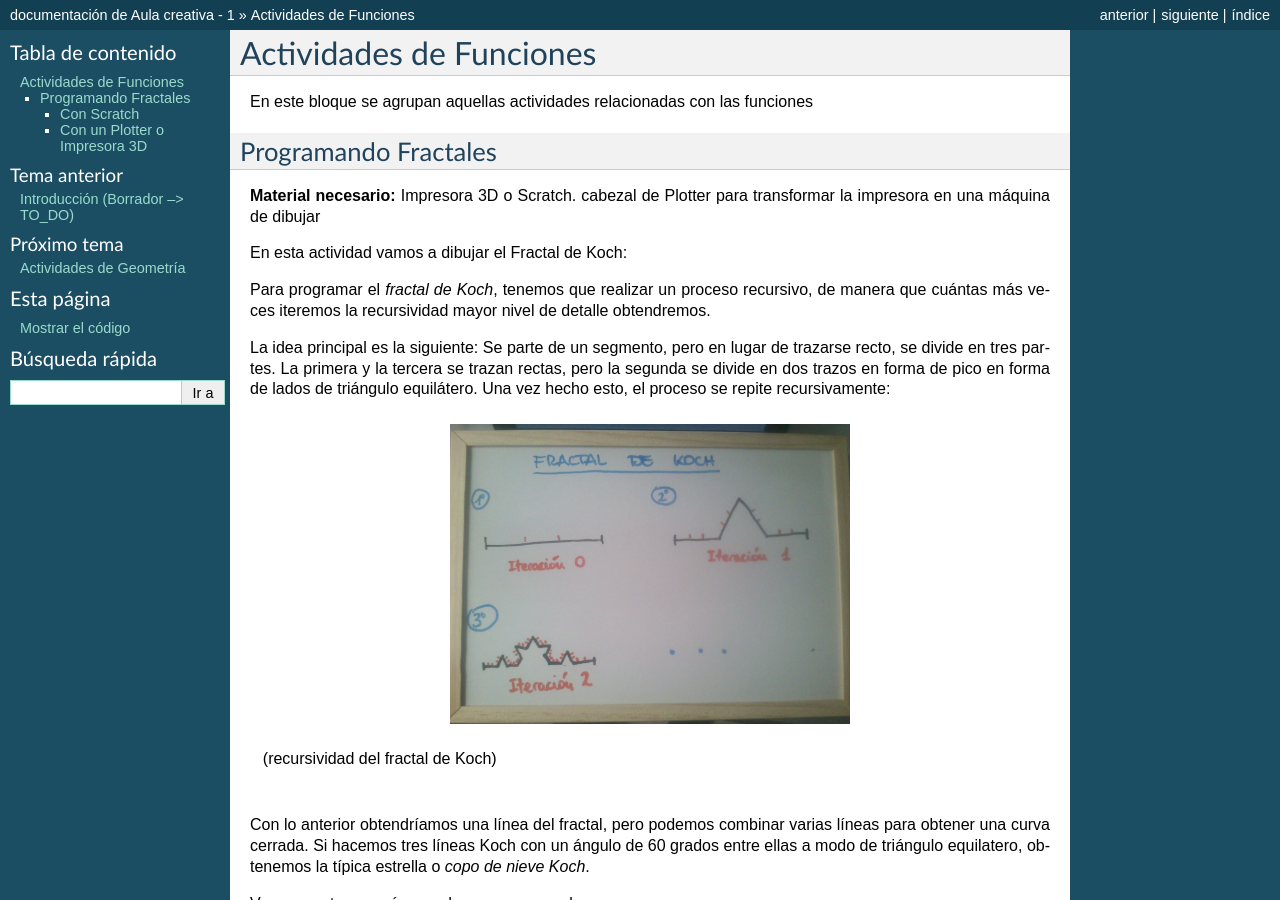
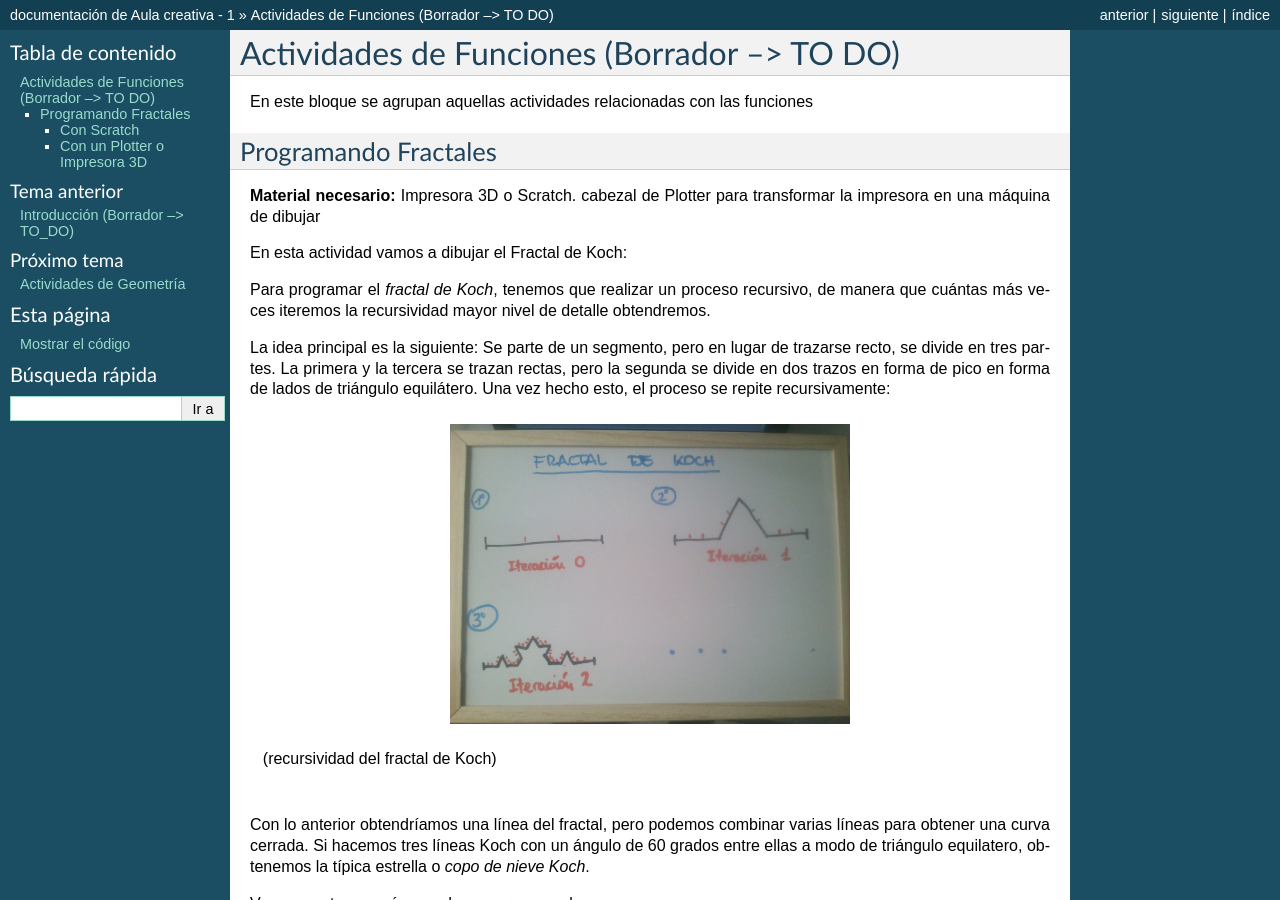
Before and after one commit to es3a10/aula_creativa, a Sphinx documentation site: the page built from docs/funciones.rst, in a window 1280 px wide and 900 px high. Built offline with Sphinx 7.4.7, drawn with Linux system fonts in a browser that asks for light colours; some of the changed text lies outside the part shown.

Commit message:
Update funciones.rst

```diff
--- a/docs/funciones.rst
+++ b/docs/funciones.rst
@@ -1,5 +1,5 @@
 ========================
-Actividades de Funciones
+Actividades de Funciones (Borrador --> TO DO)
 ========================
 En este bloque se agrupan aquellas actividades relacionadas con las funciones
 
```
